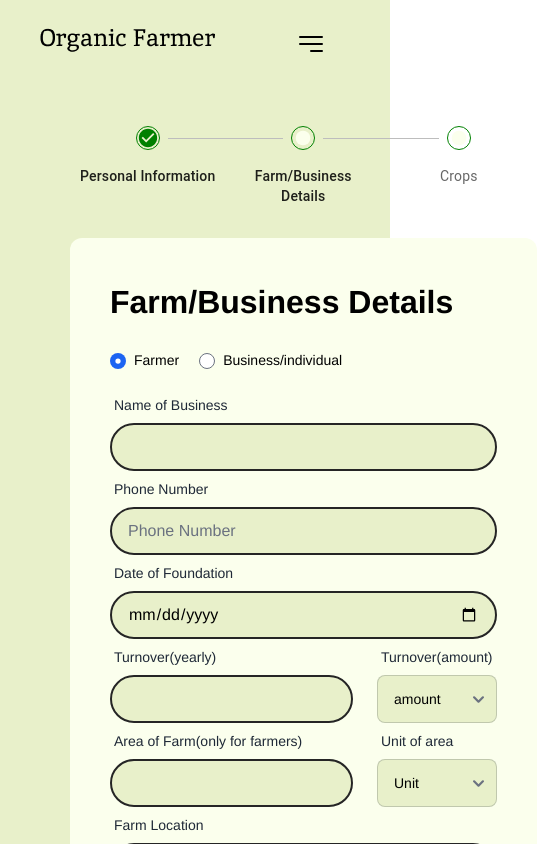
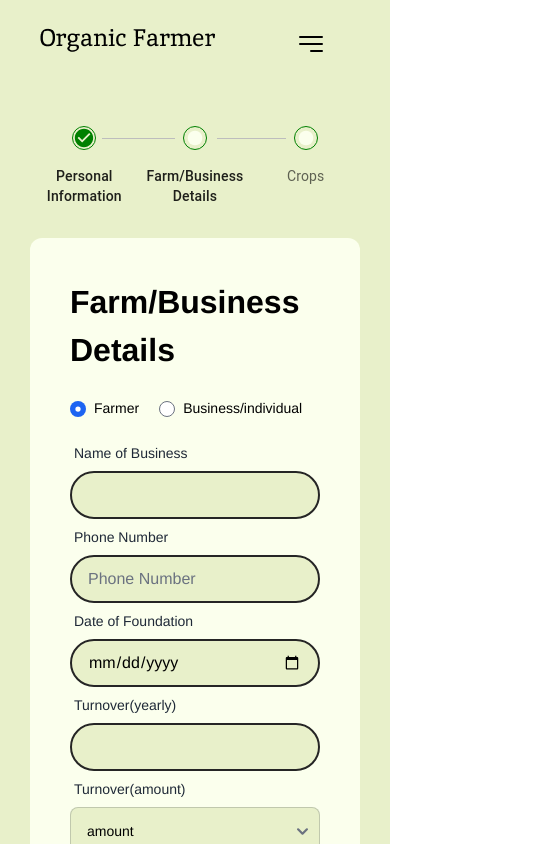
Before and after one commit to mottakinrahat/organicFarmer, a React (Vite) app: page /profileDashboard/businessDetails in a window 390 px wide. Shown: the top 844 px of the page, 537 px wide, since content can reach past the window. Built offline with nearby package versions, Linux system fonts and the light colour scheme; no server answers.

Commit message:
responsiveness

```diff
--- a/src/ProfileDashboard/BuisnessDetails/BuisnessDetails.jsx
+++ b/src/ProfileDashboard/BuisnessDetails/BuisnessDetails.jsx
@@ -78,7 +78,7 @@ const BuisnessDetails = () => {
 
             </fieldset>
 
-            <div className='md:w-auto'>
+            <div className='md:w-auto w-[250px]'>
                 <form onSubmit={handleBuisnessDetails} className="">
 
                     <div className="form-control">
@@ -101,8 +101,8 @@ const BuisnessDetails = () => {
 
                     </div>
 
-                    <div className='flex items-center gap-6'>
-                        <div className="form-control w-9/12">
+                    <div className='md:flex items-center gap-6'>
+                        <div className="form-control md:w-9/12">
                             <label className="label">
                                 <span className="label-text">Turnover(yearly)</span>
                             </label>
@@ -121,8 +121,8 @@ const BuisnessDetails = () => {
                             </select>
                         </div>
                     </div>
-                    <div className='flex items-center gap-6'>
-                        <div className="form-control w-9/12">
+                    <div className='md:flex items-center gap-6'>
+                        <div className="form-control md:w-9/12">
                             <label className="label">
                                 <span className="label-text">Area of Farm(only for farmers)</span>
                             </label>
--- a/src/ProfileDashboard/PersonalInfo/PersonalInfo.jsx
+++ b/src/ProfileDashboard/PersonalInfo/PersonalInfo.jsx
@@ -45,10 +45,10 @@ const PersonalInfo = () => {
     }
 
     return (
-        <div className='md:mx-[550px] mt-10'>
+        <div className='md:mx-[550px]  mt-10'>
 
 
-            <div className='md:w-[550px]'>
+            <div className='md:w-[550px] w-[340px]'>
 
 
                 <form onSubmit={handleSubmit(onSubmit)} className="card-body bg-[#FBFFED]  rounded-xl">
--- a/src/ProfileDashboard/ProfileDashboard/ProfileDashboard.jsx
+++ b/src/ProfileDashboard/ProfileDashboard/ProfileDashboard.jsx
@@ -44,11 +44,11 @@ const ProfileDashboard = () => {
         <div className='bg-[#E8F0CA] pt-2'>
             <Navbars />
 
-            <div className=' h-full  w-full '>
-                <div className="drawer lg:drawer-open px-[70px] py-[40px] mr-10 ">
+            <div className=' md:h-full  md:w-full '>
+                <div className="drawer lg:drawer-open md:px-[70px] px-[30px] py-[40px] mr-10 ">
                     <input id="my-drawer-2" type="checkbox" className="drawer-toggle" />
                     <div className="drawer-content ">
-                        <Stepper activeStep={activeStep} alternativeLabel className="w-auto sm:w-auto md:w-auto sm:mt-20 md:mt-0">
+                        <Stepper activeStep={activeStep} alternativeLabel className=" sm:w-auto md:w-auto sm:mt-20 md:mt-0">
                             {steps.map((label, index) => (
                                 <Step key={label}>
                                     <StepLabel StepIconComponent={CustomStepIcon}>{label}</StepLabel>
@@ -62,7 +62,7 @@ const ProfileDashboard = () => {
                     </div>
                     <div className="drawer-side">
                         <label htmlFor="my-drawer-2" className="drawer-overlay"></label>
-                        <ul className="menu p-4 w-[240px] min-h-full pt-[20px] text-[18px] md:hidden font-bold text-base-content">
+                        <ul className="menu p-4 w-[240px] min-h-full pt-[20px] text-[18px] hidden font-bold text-base-content">
                             {/* Sidebar content here */}
                             <li className='mb-6'>
                                 <NavLink
--- a/src/component/Update/Update.jsx
+++ b/src/component/Update/Update.jsx
@@ -51,11 +51,11 @@ const Update = () => {
             });
     };
     return (
-        <div className='mx-[100px] mt-[20px]  pb-24'>
+        <div className='md:mx-[100px] mt-[20px]  md:pb-24 pb-40'>
 
             <div className='flex justify-evenly items-center gap-2'>
                 <div>
-                    <div className='w-[611px] bg-[#E8F0CA] px-[32px] py-[32px] rounded-xl'>
+                    <div className='md:w-[611px] bg-[#E8F0CA] px-[32px] py-[32px] rounded-xl'>
 
                         <h2 className='text-[24px] text-center font-semibold mb-[24px]'>Update your Crops</h2>
                         <form onSubmit={handleSubmit(onSubmit)}  className='bg-[#FBFFED] p-6 rounded-xl'>
```
